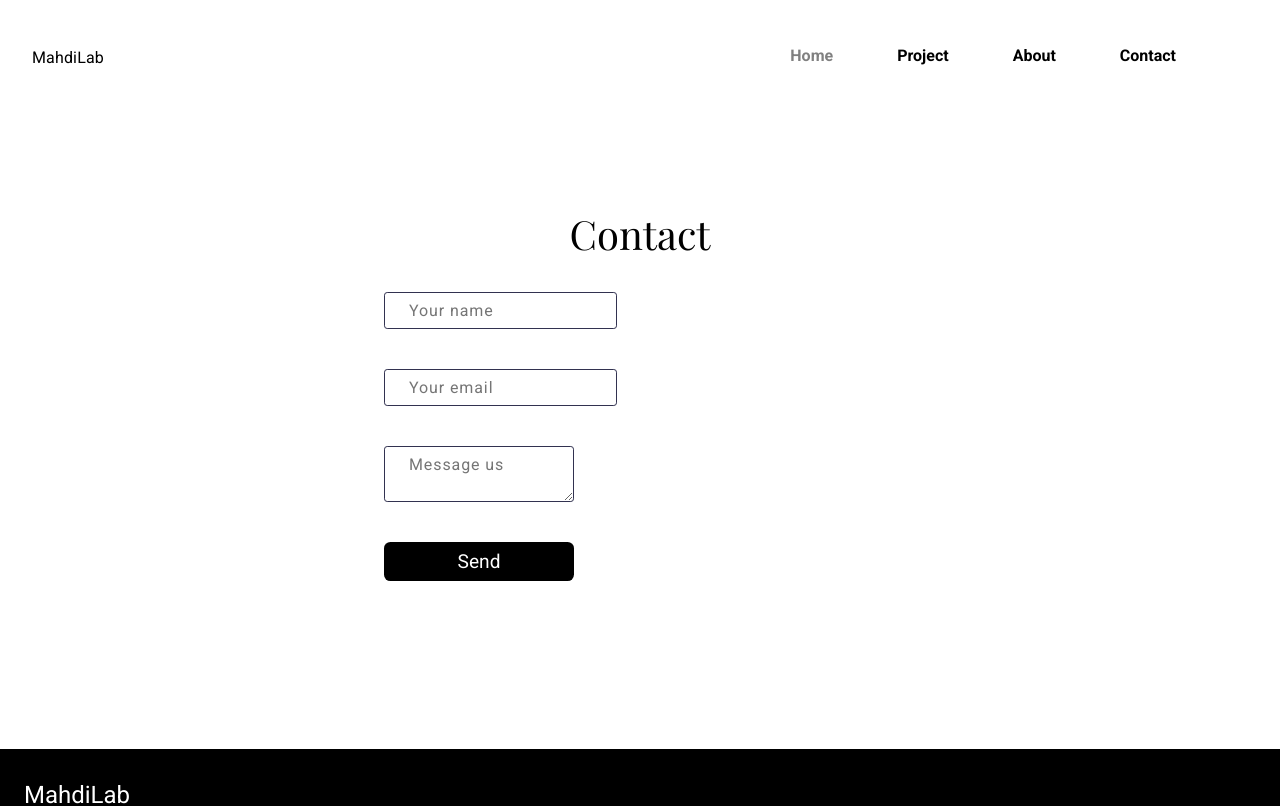
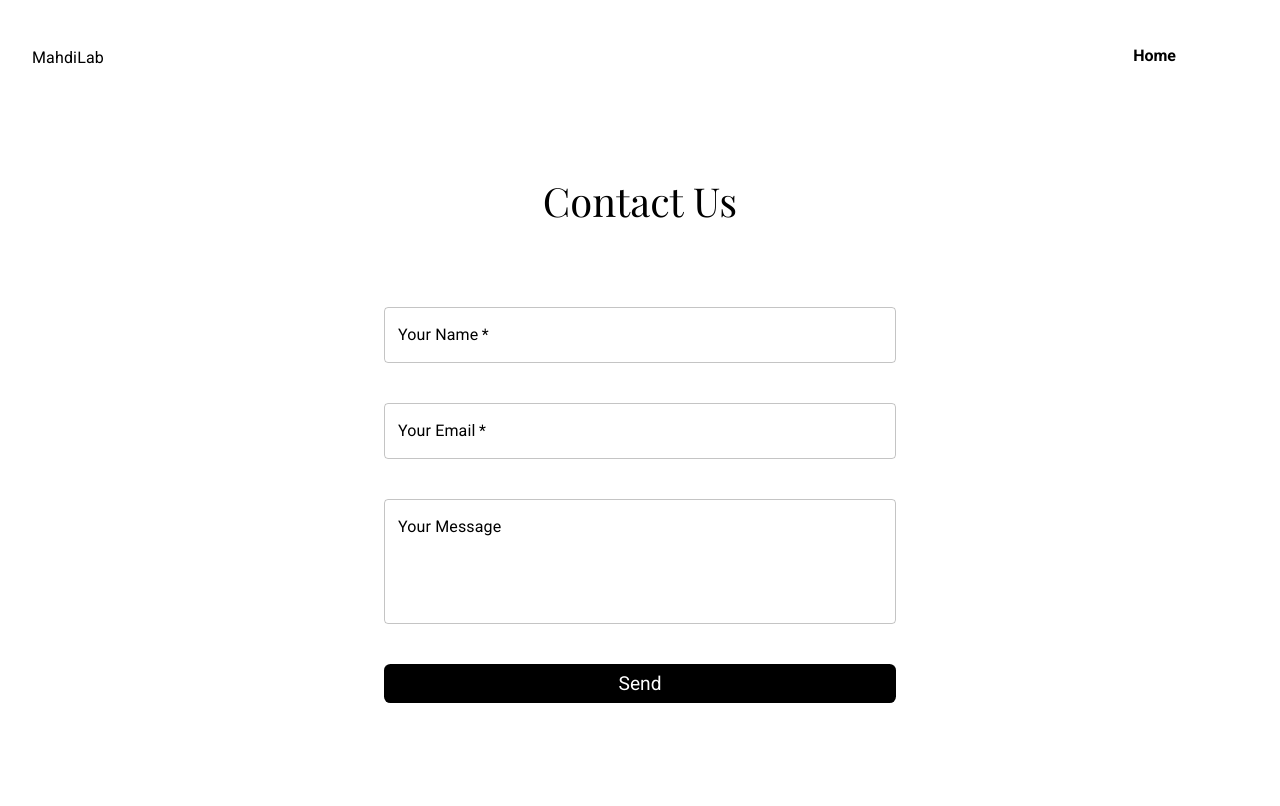
Before and after one commit to BinniesLite/lab3_web, a React (Vite) app: page /contact in a window 1280 px wide. Shown: the top 806 px of the page. Built offline with nearby package versions, Linux system fonts and the light colour scheme.

Commit message:
Update Contact.tsx

```diff
--- a/package.json
+++ b/package.json
@@ -12,6 +12,7 @@
     "@emotion/react": "^11.10.5",
     "@emotion/styled": "^11.10.5",
     "@mui/material": "^5.11.8",
+    "@mui/styles": "^5.11.9",
     "react": "^18.2.0",
     "react-dom": "^18.2.0",
     "react-horizontal-scrolling-menu": "^3.2.3",
--- a/src/App.tsx
+++ b/src/App.tsx
@@ -3,7 +3,7 @@ import Navbar from './components/Navbar/Navbar';
 
 const Footer = lazy(() => import('./pages/Footer/Footer'));
 import Home from './pages/Home';
-const Contact = lazy(() => import('./pages/Contact/Contact'));
+import Contact from './pages/Contact/Contact';
 import { BrowserRouter as Router, Routes, Route } from 'react-router-dom';
 
 
@@ -13,7 +13,6 @@ function App() {
 
   return (
     <div className=''>
-
       <Router>
       <Navbar/>
         <Routes>
--- a/src/components/CustomCard.tsx
+++ b/src/components/CustomCard.tsx
@@ -1,4 +1,4 @@
-
+import React from 'react';
 import Card from '@mui/material/Card';
 import CardActions from '@mui/material/CardActions';
 import CardContent from '@mui/material/CardContent';
@@ -34,4 +34,4 @@ const CustomCard = ({img, date, description, title}: CardProps) => {
   )
 }
 
-export default CustomCard;
+export default React.memo(CustomCard);
--- a/src/components/Navbar/Navbar.tsx
+++ b/src/components/Navbar/Navbar.tsx
@@ -1,9 +1,9 @@
 import React, {useState} from 'react';
 import { Stack, Box, Typography } from '@mui/material';
-import logo from '../../assets/logo.png';
+
 import './Navbar.scss';
 
-import { Link } from 'react-router-dom';
+import { Link, useLocation } from 'react-router-dom';
 
 
 const links = ['Home', 'Project', 'About']
@@ -11,15 +11,21 @@ const links = ['Home', 'Project', 'About']
 const Navbar = () => {
     const [active, setActive] = useState(links[0]);
 
+    const location = useLocation();
+
     return (
-        <Stack sx={{width: '100%', my: 3, transition: '0.7s all ease-in', position: 'absolute'}} flexDirection="row" justifyContent="space-between" >
+        <Stack sx={{width: '100%', my: 3, transition: '0.7s all ease-in', position: `absolute`}} flexDirection="row" justifyContent="space-between" >
             <Box sx={{ml: 4}}>
                 <Link to="/">
                     <Typography sx={{fontWeigth: '800'}} variant="body1">MahdiLab</Typography>
                 </Link>
             </Box>
-            <Stack sx={{fontWeight: 700, mr: 13, flexDirection: {xs: 'column', md: 'row'}, rowGap: {xs: 0.8} }} columnGap="4rem">
-                {links.map((link, key) => (
+            <Stack sx={{fontWeight: 700, mr: 13, flexDirection: {xs: 'column', md: 'row'}, rowGap: {xs: 0.8}}} columnGap="4rem">
+
+                {location.pathname === '/contact' ? <Link to="/">Home</Link> :
+                    (
+                        <>
+                        {links.map((link, key) => (
                     <a className={`${active === link && 'active-link'}`}
                     key={key}
                     href={`#${link.toLowerCase()}`}
@@ -28,6 +34,10 @@ const Navbar = () => {
                 {link}
                 </a>))}
                     <Link to="/contact">Contact</Link>
+                        </>
+
+                    )
+                }
             </Stack>
         </Stack>
         )
--- a/src/pages/Contact/Contact.tsx
+++ b/src/pages/Contact/Contact.tsx
@@ -1,53 +1,104 @@
-import React from 'react'
-import Section from '../../components/Section'
+import React, {useReducer, SyntheticEvent} from 'react'
+import { makeStyles } from '@mui/styles';
 // Generate a functional component called Contact
 import Wrapper from '../../layout/Wrapper'
 
 import Stack from '@mui/material/Stack';
-import Box from '@mui/material/Box';
+import { TextField} from '@mui/material';
+import TextareaAutosize from '@mui/base/TextareaAutosize';
 
 import styles from './Contact.module.scss'
 
 
+
+const useStyles = makeStyles((theme) => ({
+  root: {
+    '& .MuiOutlinedInput-root:hover .MuiOutlinedInput-notchedOutline': {
+      borderColor: '#000',
+    },
+    '& .MuiOutlinedInput-root.Mui-focused .MuiOutlinedInput-notchedOutline': {
+      borderColor: '#000',
+    },
+    '& .MuiInputLabel-root': {
+      color: '#000',
+    },
+  },
+}));
+// create a reducer for the initial state
+
+
+const initialState = {
+  name: '',
+  email: '',
+  message: '',
+  error: false,
+}
+
+function reducer(state, action) {
+  switch (action.type) {
+    case 'updateName':
+      return { ...state, name: action.payload };
+    case 'updateEmail':
+      return { ...state, email: action.payload };
+    case 'updateMessage':
+      return { ...state, message: action.payload };
+    case 'updateError':
+      return { ...state, error: action.payload };
+    default:
+      return state;
+  }
+
+}
+
 const Contact = () => {
+  const [state, dispatch] = useReducer(reducer, initialState);
+
+  const { name, email, message, error } = state;
+
+  const handleSubmit = (e: SyntheticEvent) => {
+    e.preventDefault();
+    if (name && email && message) {
+      dispatch({ type: 'updateError', payload: false });
+      console.log('success');
+    } else {
+      dispatch({ type: 'updateError', payload: true });
+      console.log(errorx);
+    }
+
+
+  };
+
+  const handleChange = (e: SyntheticEvent) => {
+    const { name, value } = e.target;
+    dispatch({ type: `update${name}`, payload: value });
+  };
 
   return (
-    <Stack sx={{mt: {xs: '13rem', md: '1rem'}}} justifyContent="center" alignItems="center" minHeight="inherit" width='100%'>
-      <h1 style={{marginTop: '2.4rem'}}>Contact</h1>
-      <Stack width="40%" flexDirection={{xs: 'column', md: 'row'}} justifyContent={'flex-start'}>
+    <Stack sx={{mb: '5rem', paddingBottom: 4}} justifyContent="center" alignItems="center" minHeight="inherit" width='100%'>
 
-        <Stack my={2} rowGap={5} component="form">
-          <p className={styles['input-container']}>
-            <input
-              autoComplete='name'
-              className={styles['input-field']}
-              id="text"
-              name="text"
-              placeholder="Your name" type="text" />
-            <label for="text" className={styles['input-label']}>Name</label>
-          </p>
-          <p className={styles['input-container']}>
-            <input
-              autoComplete='name'
-              className={styles['input-field']}
-              id="text"
-              name="text"
-              placeholder="Your email" type="text" />
-            <label for="text" className={styles['input-label']}>Email </label>
-          </p>
-          <p className={styles['input-container']}>
-          <textarea
-              autoComplete='name'
-              className={styles['input-field']}
-              id="text"
-              name="text"
-              placeholder="Message us" />
-            <label for="text" className={styles['input-label']}>Message</label>
-          </p>
+      <h1 style={{padding: '3rem 0', marginTop: '5rem'}}>Contact Us</h1>
+        <Stack my={2} width={{xs: '80%', md: '40%'}} rowGap={5} component="form">
+          <TextField
+            required
+            label="Your Name"
+            className={useStyles().root}
+          />
+          <TextField
+            required
+            label="Your Email"
+            className={useStyles().root}
+          />
+          <TextField
+            label="Your Message"
+            className={useStyles().root}
+            rows={4}
+            multiline
+          />
+
 
           <button className='button-secondary' type="submit">Send</button>
         </Stack>
-      </Stack>
+
     </Stack>
   )
 }
--- a/src/pages/Header/Header.module.scss
+++ b/src/pages/Header/Header.module.scss
@@ -8,6 +8,15 @@
     grid-template-columns: 1fr 1fr;
     grid-template-rows: 1fr 1fr;
 
+    video {
+        position: absolute;
+        top: 0;
+        left: 0;
+        width: 100%;
+        height: 100%;
+        z-index: -1;
+    }
+
 }
 
 .app__header-headline {
--- a/src/pages/Header/Header.tsx
+++ b/src/pages/Header/Header.tsx
@@ -1,10 +1,14 @@
 import Wrapper from '../../layout/Wrapper'
 import { Stack } from '@mui/material';
 import styles from './Header.module.scss';
+import headerVideo from '../../assets/video/header.mp4'
 
 const Header = () => {
   return (
     <div className={styles['app__header']}>
+      {/* <video className={styles['app__header-video']} autoPlay loop muted>
+        <source src={headerVideo} type="video/mp4" />
+        </video> */}
         <div className={`head-text ${styles['app__header-headline']}`}>
           Join us to make Video Summerization <br/>
           and shape the future of technology
```
Also changed, not shown: 2 other files (tests, documents, lock files or other folders).
